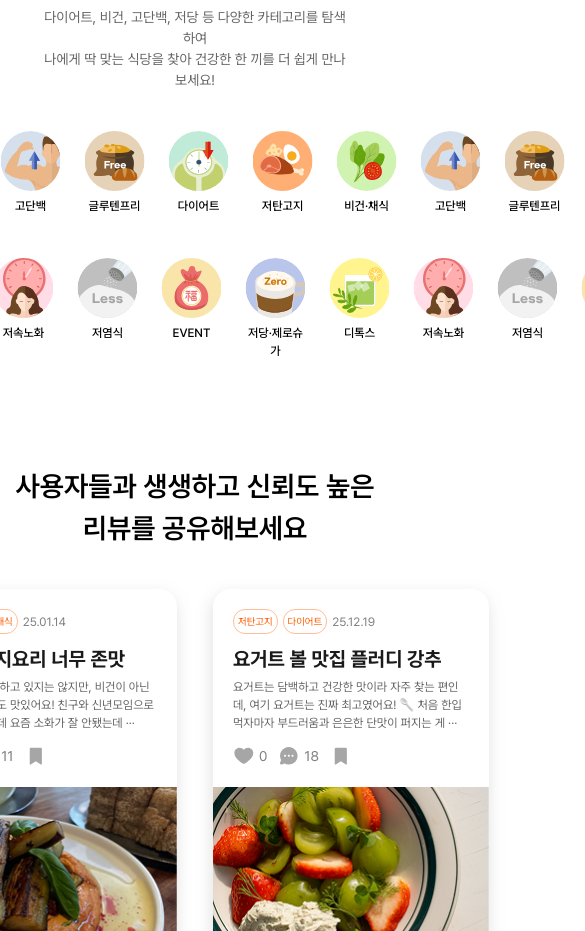
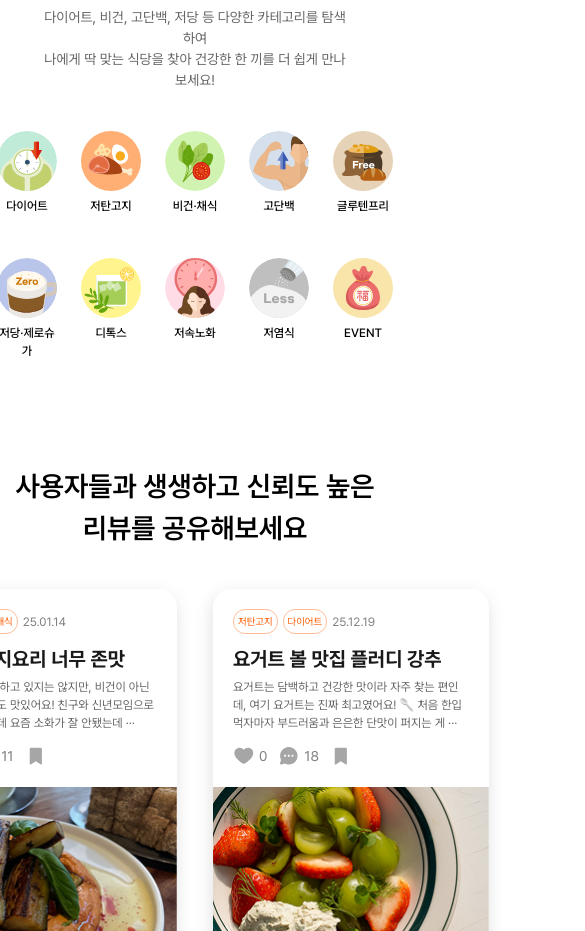
Before and after one commit to hyun2e/weat-landing, a React (Vite) app: page / in a window 390 px wide. Shown: the part 2700-3631 px from the top of the page, 585 px wide, since content can reach past the window. Built offline with nearby package versions, Linux system fonts and the light colour scheme.

Commit message:
soim - category edit

```diff
--- a/src/sections/Category.jsx
+++ b/src/sections/Category.jsx
@@ -1,19 +1,7 @@
 import React from 'react';
 import Card_category from '../components/Card_category';
 import styled from 'styled-components';
-import { keyframes } from "styled-components";
-import { useState } from 'react';
-import { useEffect } from 'react';
 
-
-const InfiniteScrollRightC = keyframes`
-  0% {transform: translateX(0);}
-  100% {transform: translateX(-100%);}
-`;
-const InfiniteScrollLeftC = keyframes`
-  0% {transform: translateX(0);}
-  100% {transform: translateX(100%);}
-`;
 
 const CategoryContainer = styled.div`
     width: 100%;
@@ -66,7 +54,7 @@ const CategoryDescription = styled.p`
   }
 `
 
-const CategoryCardWrapperTop = styled.div`
+const CategoryCardWrapper = styled.div`
     display: flex;
     flex-direction: row;
     align-items: center;
@@ -76,22 +64,7 @@ const CategoryCardWrapperTop = styled.div`
     @media (max-width: 768px) {
         width: 396px;
         gap: 24px;
-        animation: ${InfiniteScrollRightC} 70s linear infinite;
-  }
-`
-
-const CategoryCardWrapperBottom = styled.div`
-    display: flex;
-    flex-direction: row;
-    align-items: center;
-    justify-content: center;
-    gap: 28px;
-
-    @media (max-width: 768px) {
-        width: 396px;
-        gap: 24px;
-        animation: ${InfiniteScrollLeftC} 70s linear infinite;
-  }
+    }
 `
 
 const Category = () => {
@@ -110,18 +83,6 @@ const Category = () => {
         { icon: "src/assets/images/category_event.svg", text: "EVENT" },
     ];
 
-    const [isMobile, setIsMobile] = useState(window.innerWidth <= 768);
-
-    useEffect(() => {
-    const handleResize = () => setIsMobile(window.innerWidth <= 768);
-    window.addEventListener("resize", handleResize);
-    return () => window.removeEventListener("resize", handleResize);
-    }, []);
-
-    const repeatedDataTopC = isMobile ? Array(6).fill(categoryDataTop).flat() : categoryDataTop;
-    const repeatedDataBottomC = isMobile ? Array(6).fill(categoryDataBottom).flat() : categoryDataBottom;
-
-
     return (
         <CategoryContainer>
             <CategoryTextWrapper>
@@ -135,16 +96,16 @@ const Category = () => {
                 </CategoryDescription>
             </CategoryTextWrapper>
             <CategoryContents>
-                <CategoryCardWrapperTop>
-                    {repeatedDataTopC.map((item, index) => (
+                <CategoryCardWrapper>
+                    {categoryDataTop.map((item, index) => (
                         <Card_category icon={item.icon} text={item.text} key={index} />
                     ))}
-                </CategoryCardWrapperTop>
-                <CategoryCardWrapperBottom>
-                    {repeatedDataBottomC.map((item, index) => (
+                </CategoryCardWrapper>
+                <CategoryCardWrapper>
+                    {categoryDataBottom.map((item, index) => (
                         <Card_category icon={item.icon} text={item.text} key={index} />
                     ))}
-                </CategoryCardWrapperBottom>
+                </CategoryCardWrapper>
             </CategoryContents>
         </CategoryContainer>
     );
```
